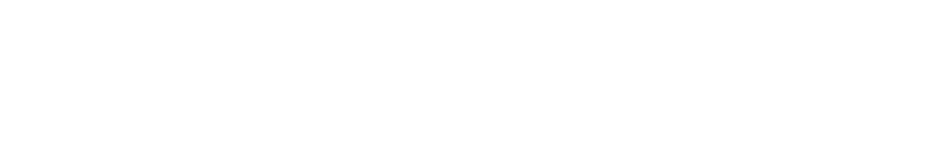
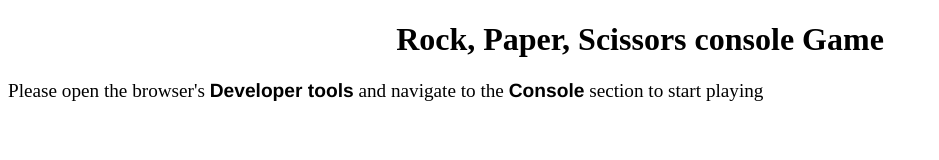
Before and after one commit to mouradabla/Rock-Paper-Scissor-JS, a plain HTML site: page index.html in a window 1280 px wide. Shown: the whole page, without its empty margins (0-939 px from the left). Drawn offline with Linux system fonts and the light colour scheme.

Commit message:
added instructions and favicon

```diff
--- a/index.html
+++ b/index.html
@@ -5,12 +5,31 @@
         <meta charset="UTF-8">
         <meta http-equiv="X-UA-Compatible" content="IE=edge">
         <meta name="viewport" content="width=device-width, initial-scale=1.0">
+        <link rel="icon" type="image/png" href="./img/favicon-32x32.png">
+
         <script src="js/game.js" defer></script>
+
         <title>Rock, Paper, Scissors console Game</title>
+        <style>
+            h1 {
+                text-align: center;
+            }
+
+            p {
+                font-size: larger;
+            }
+
+            code {
+                font-family: 'Franklin Gothic Medium', 'Arial Narrow', Arial, sans-serif;
+            }
+        </style>
     </head>
 
     <body>
-
+        <h1>Rock, Paper, Scissors console Game</h1>
+        <p>Please open the browser's <strong><code>Developer tools</code></strong>
+            and navigate to the <strong><code>Console</code></strong> section to start playing
+        </p>
     </body>
 
 </html>
```
Also changed, not shown: img/favicon-32x32.png (added).
